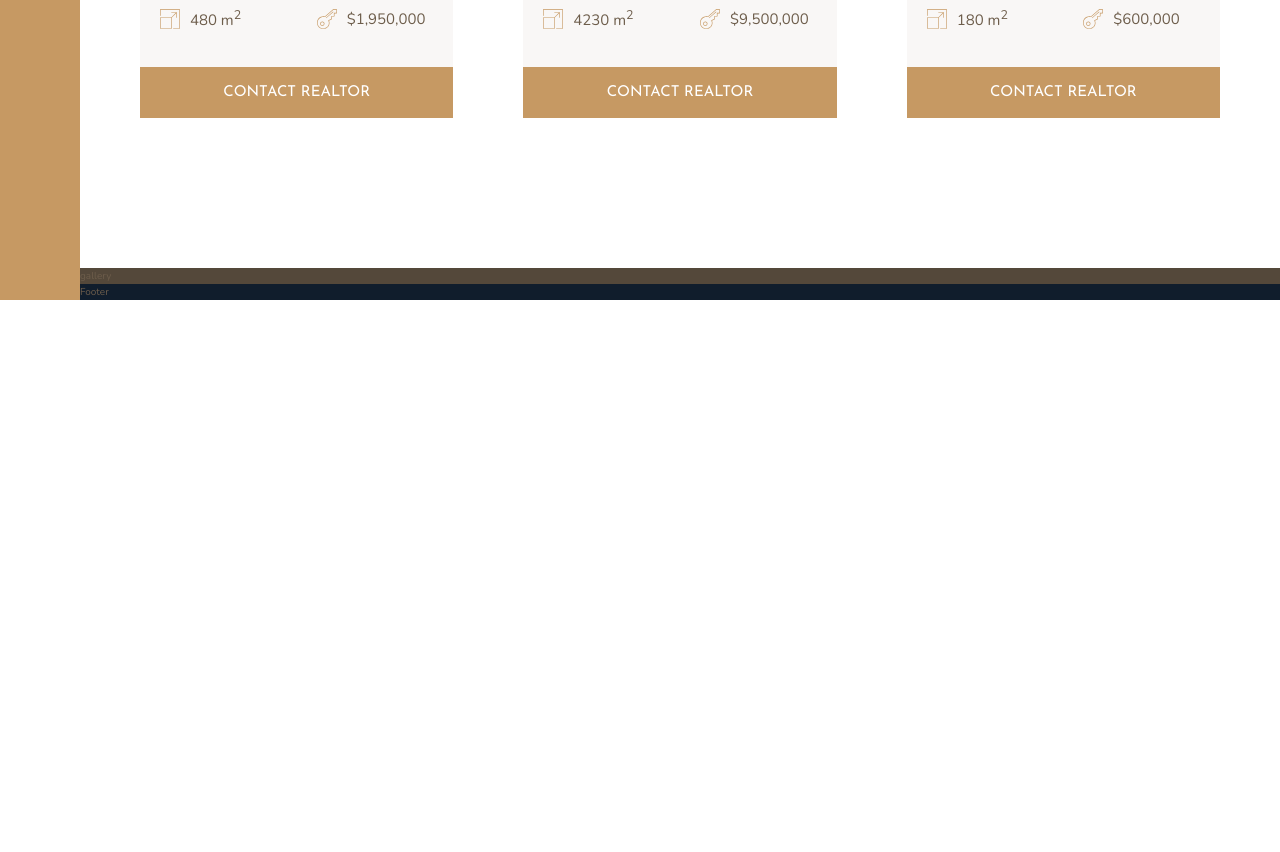
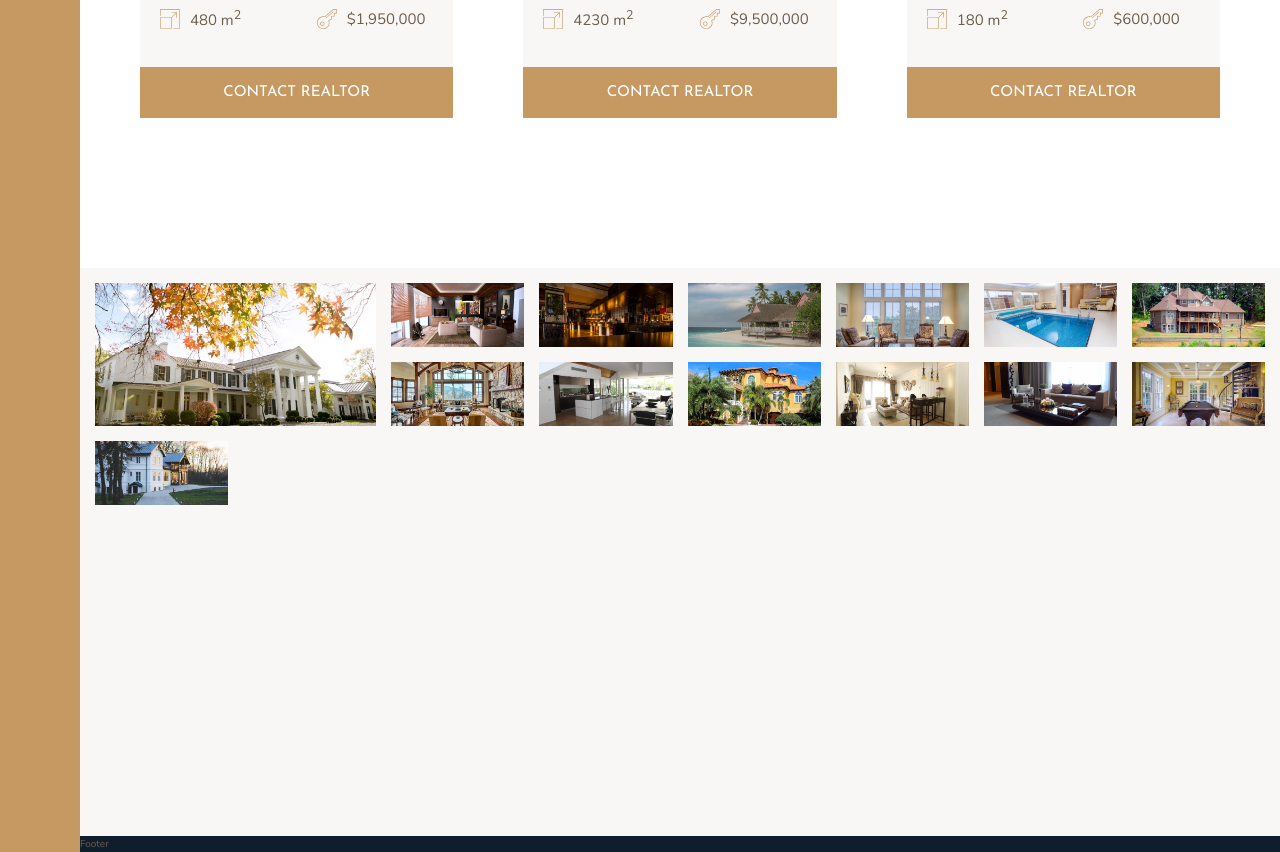
Before and after one commit to huzaifaghazali/Nexter, a website: page index.html in a window 1280 px wide. Shown: the part 2804-3656 px from the top of the page. Before the commit the page ends 3104 px from the top, so only its background shows below. Drawn offline with nearby package versions, Linux system fonts and the light colour scheme.

Commit message:
Create gallery section

```diff
--- a/index.html
+++ b/index.html
@@ -305,7 +305,24 @@
 
     </section>
 
-    <section class="gallery">gallery</section>
+    <section class="gallery">
+
+      <figure class="gallery__item gallery__item--1"><img src="img/gal-1.jpeg" alt="Gallery image 1" class="gallery__img"></figure>
+      <figure class="gallery__item gallery__item--2"><img src="img/gal-2.jpeg" alt="Gallery image 2" class="gallery__img"></figure>
+      <figure class="gallery__item gallery__item--3"><img src="img/gal-3.jpeg" alt="Gallery image 3" class="gallery__img"></figure>
+      <figure class="gallery__item gallery__item--4"><img src="img/gal-4.jpeg" alt="Gallery image 4" class="gallery__img"></figure>
+      <figure class="gallery__item gallery__item--5"><img src="img/gal-5.jpeg" alt="Gallery image 5" class="gallery__img"></figure>
+      <figure class="gallery__item gallery__item--6"><img src="img/gal-6.jpeg" alt="Gallery image 6" class="gallery__img"></figure>
+      <figure class="gallery__item gallery__item--7"><img src="img/gal-7.jpeg" alt="Gallery image 7" class="gallery__img"></figure>
+      <figure class="gallery__item gallery__item--8"><img src="img/gal-8.jpeg" alt="Gallery image 8" class="gallery__img"></figure>
+      <figure class="gallery__item gallery__item--9"><img src="img/gal-9.jpeg" alt="Gallery image 9" class="gallery__img"></figure>
+      <figure class="gallery__item gallery__item--10"><img src="img/gal-10.jpeg" alt="Gallery image 10" class="gallery__img"></figure>
+      <figure class="gallery__item gallery__item--11"><img src="img/gal-11.jpeg" alt="Gallery image 11" class="gallery__img"></figure>
+      <figure class="gallery__item gallery__item--12"><img src="img/gal-12.jpeg" alt="Gallery image 12" class="gallery__img"></figure>
+      <figure class="gallery__item gallery__item--13"><img src="img/gal-13.jpeg" alt="Gallery image 13" class="gallery__img"></figure>
+      <figure class="gallery__item gallery__item--14"><img src="img/gal-14.jpeg" alt="Gallery image 14" class="gallery__img"></figure>
+
+  </section>
 
     <footer class="footer">Footer</footer>
   </body>
--- a/sass/_gallery.scss
+++ b/sass/_gallery.scss
@@ -1,4 +1,27 @@
 .gallery {
-   background-color: $color-grey-dark-1;
+   background-color: $color-grey-light-1;
    grid-column: full-start / full-end;
+
+   display: grid;
+   grid-template-columns: repeat(8, 1fr);
+   grid-template-rows: repeat(7, 5vw);
+   gap: 1.5rem;
+   padding: 1.5rem;
+
+   &__item {
+
+      &--1 {
+         grid-row: 1 / span 2;
+         grid-column: 1 / span 2;
+      }
+   }
+
+   &__img {
+      width: 100%;
+      height: 100%;
+      object-fit: cover;
+      display: block;
+   }
+
+
 }
```
Also changed, not shown: css/style.css.
